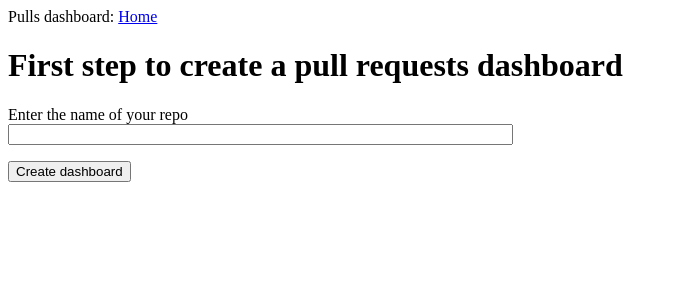
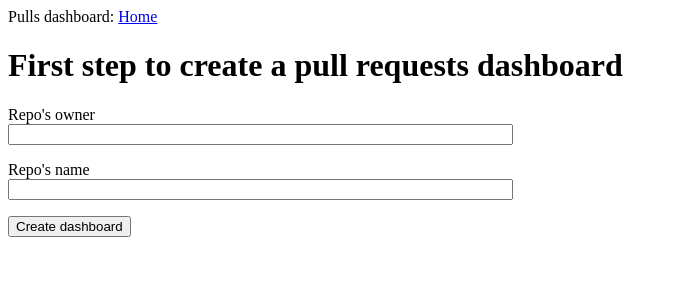
Before and after one commit to virbenka/pulls_dashboard, a Flask app: page / in a window 1280 px wide. Shown: the top 300 px of the page, without its empty margins (0-678 px from the left). Run offline with Flask 2, Linux system fonts and the light colour scheme.

Commit message:
small refactoring

```diff
--- a/app/forms.py
+++ b/app/forms.py
@@ -3,7 +3,10 @@ from wtforms import StringField, PasswordField, BooleanField, SubmitField
 from wtforms.validators import DataRequired
 
 class RepoChoice(FlaskForm):
-    repo_name = StringField(
-        'Enter the name of your repo', validators=[DataRequired()]
+    owner = StringField(
+        "Repo's owner", validators=[DataRequired()]
+    )
+    name = StringField(
+        "Repo's name", validators=[DataRequired()]
     )
     submit = SubmitField('Create dashboard')
--- a/app/routes.py
+++ b/app/routes.py
@@ -8,13 +8,15 @@ from app.repo import RepoDetails
 def choice():
     form = RepoChoice()
     if form.validate_on_submit():
-        flash('Repository {} requested'.format(form.repo_name.data))
-
-        return redirect(url_for('create_dashboard', repo=form.repo_name.data))
+        return redirect(url_for('create_dashboard', owner=form.owner.data, name=form.name.data))
     return render_template('choice.html', title='Form', form=form)
 
-@app.route('/dashboard/<repo>', methods=['GET', 'POST'])
-def create_dashboard(repo):
-    repo = RepoDetails(repo)
-    repo_name = repo.getName()
-    return render_template('dashboard.html', title='Dashboard', text="lalalla", repo_name=repo_name)
+@app.route('/dashboard/<owner>/<name>', methods=['GET', 'POST'])
+def create_dashboard(owner, name):
+    repo = RepoDetails(owner, name)
+    if repo.validateRepo():
+        repo_link = repo.getLink()
+        return render_template('dashboard.html', title='Dashboard', text="lalalla", repo_link=repo_link)
+    else:
+        flash("This repository doesn't exist")
+        return redirect(url_for('choice'))
--- a/app/templates/choice.html
+++ b/app/templates/choice.html
@@ -5,12 +5,18 @@
 <form action ="" method="post">
   {{ form.hidden_tag() }}
   <p>
-      {{ form.repo_name.label }}<br>
-      {{ form.repo_name(size=60) }}
-      {% for error in form.repo_name.errors %}
+      {{ form.owner.label }}<br>
+      {{ form.owner(size=60) }}
+      {% for error in form.owner.errors %}
       <span style="color: red;">{{ error }} </span>
       {% endfor %}
   </p>
+  <p>
+      {{ form.name.label }}<br>
+      {{ form.name(size=60) }}
+      {% for error in form.name.errors %}
+      <span style="color: red;">{{ error }} </span>
+      {% endfor %}
   <p>{{ form.submit() }}</p>
 </form>
 {% endblock %}
```
Also changed, not shown: app/repo.py (+10 -4 lines), app/templates/dashboard.html (+9 -2 lines).
